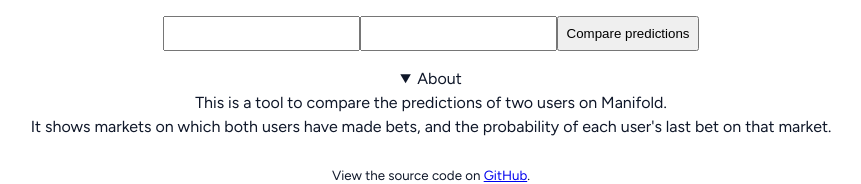
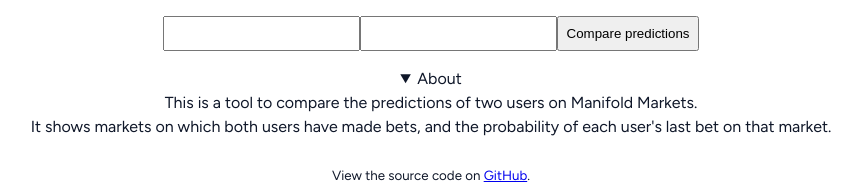
Before and after one commit to ForrestWeiswolf/manifold-compare-predictions, a Preact app: page / in a window 1280 px wide. Both pictures are taken after a click on the heading "About". Shown: the top 184 px of the page, without its empty margins (209-1070 px from the left). Built offline with nearby package versions, Linux system fonts and the light colour scheme.

Commit message:
Minor change to footer wording

```diff
--- a/src/index.tsx
+++ b/src/index.tsx
@@ -82,7 +82,7 @@ export function App() {
 			<footer>
 				<details>
 					<summary>About</summary>
-					<p>This is a tool to compare the predictions of two users on Manifold.</p>
+					<p>This is a tool to compare the predictions of two users on Manifold Markets.</p>
 					<p>It shows markets on which both users have made bets, and the probability of each user's last bet on that market.</p>
 					<br />
 					<small>
```
